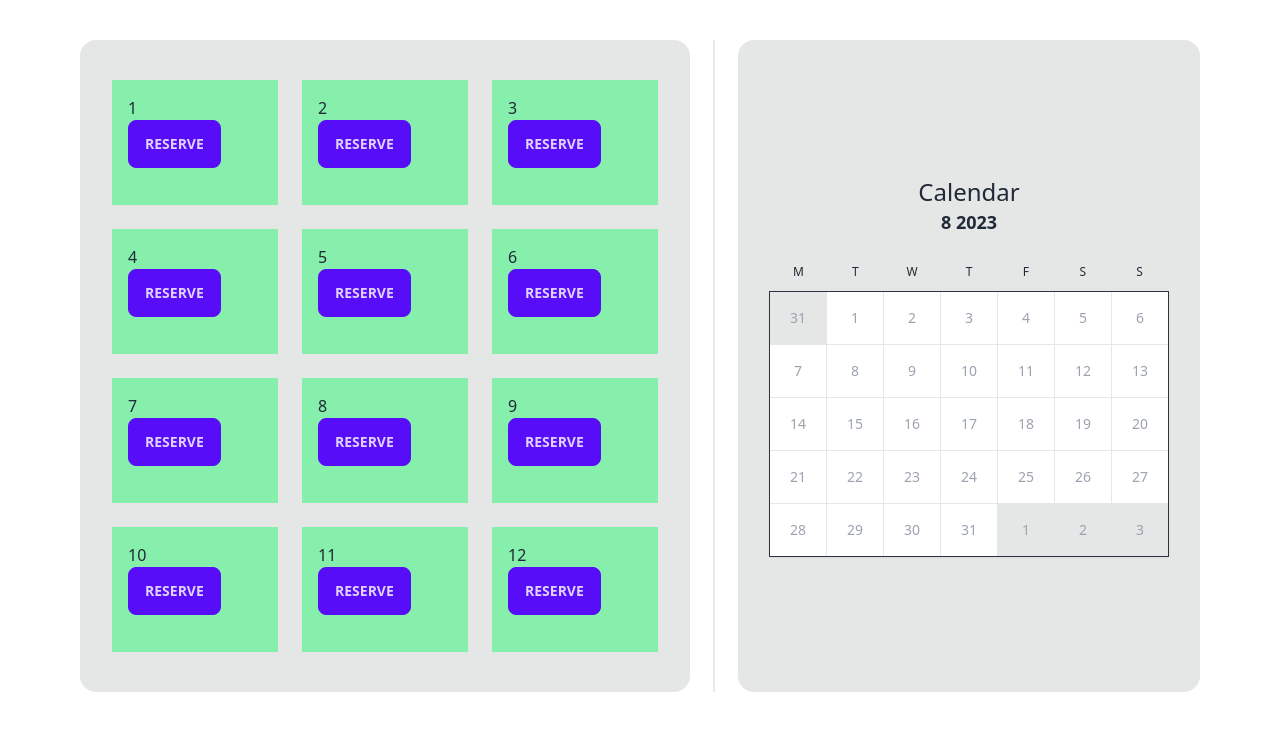
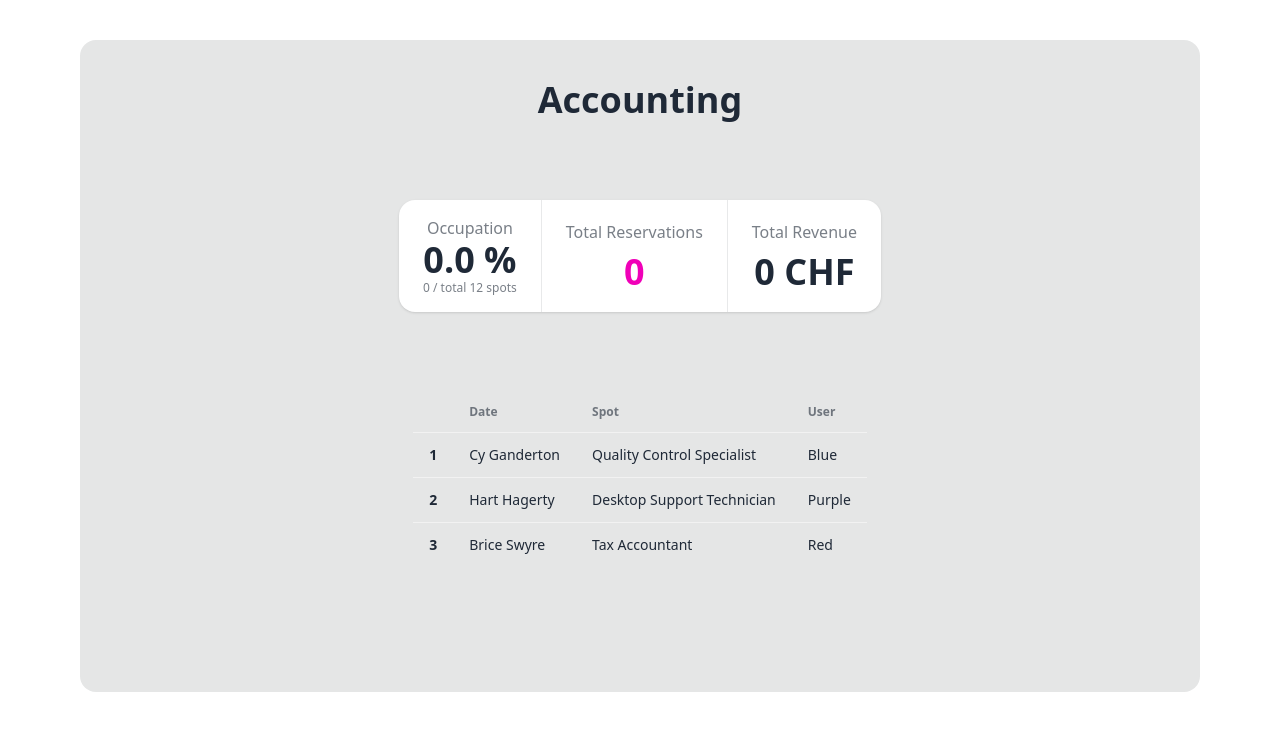
Before and after one commit to thywidi/ifa-vicc, a Flask app: page /accounting in a window 1280 px wide. Shown: the part 68-800 px from the top of the page. Run offline with Flask 3, Linux system fonts and the light colour scheme; the visitor is signed in with stand-in values (Sample User, id 1); data comes from the database, SQL or seed files in the repository; data that the repository does not hold is empty; style sheets or scripts are compiled from the project's sources.

Commit message:
Setup accounting route

```diff
--- a/app/parking/forms.py
+++ b/app/parking/forms.py
@@ -3,4 +3,4 @@
 
 
 class BaseForm(FlaskForm):
-    submit = SubmitField("Submit", render_kw={"class": "btn btn-primary"})
+    submit = SubmitField("Submit", render_kw={"class": "btn btn-neutral"})
--- a/app/parking/routes.py
+++ b/app/parking/routes.py
@@ -1,7 +1,7 @@
 from flask import flash, redirect, render_template, request, url_for
 from flask_login import current_user, login_required
 from sqlalchemy import select
-from app.models import ParkingSpot
+from app.models import ParkingSpot, Reservation
 from app import db
 from app.parking import bp
 from app.parking.calendar import ParkingCalendar
@@ -92,3 +92,26 @@
         return redirect(url_for("parking.index"))
     else:
         return redirect(url_for("parking.index"))
+
+
+@bp.route("/accounting")
+@login_required
+def accounting():
+    spots = db.session.scalars(select(ParkingSpot)).all()
+    spotCount = len(list(spots))
+    today = datetime.date.today()
+    occupied = len(list(filter(lambda x: x.is_reserved(today), spots)))
+    occupation = (occupied / spotCount) * 100
+
+    reservations = db.session.scalars(select(Reservation).join(ParkingSpot)).all()
+    revenue = sum(map(lambda x: x.parking_spot.price, reservations))
+
+    return render_template(
+        "pages/accounting.html",
+        title="Accounting",
+        spots=spotCount,
+        occupied=occupied,
+        occupation=occupation,
+        reservations=reservations,
+        revenue=revenue,
+    )
--- a/app/templates/components/header.html
+++ b/app/templates/components/header.html
@@ -11,7 +11,7 @@
       {% if current_user.is_anonymous %}
       <li><a href="{{ url_for('auth.login') }}">Login</a></li>
       {% else %}
-      <li><a>Accounting</a></li>
+      <li><a href="{{ url_for('parking.accounting') }}">Accounting</a></li>
       <li><a href="{{ url_for('auth.logout') }}">Logout</a></li>
       {% endif %}
     </ul>
--- a/app/templates/components/spot.html
+++ b/app/templates/components/spot.html
@@ -1,7 +1,9 @@
 {% import 'components/reserve.html' as reserverender %} {% macro spot(id,
 is_reserved, info, activeDate, form) -%}
-<div class="{{'bg-green-300' if not is_reserved else 'bg-red-300'}} p-4">
-  <h1 class="">{{id}}</h1>
+<div
+  class="gap-4 flex items-center justify-center flex-col border-2 {{'border-green-300' if not is_reserved else 'border-red-300'}} p-4"
+>
+  <h1 class="fw-bold text-2xl">{{id}}</h1>
   {{ reserverender.reserve(id, is_reserved, activeDate, form) }}
 </div>
 {%- endmacro %}
--- /dev/null
+++ b/app/templates/pages/accounting.html
@@ -0,0 +1,61 @@
+{% extends "base.html" %}
+{% block content %}
+    <div class="flex-grow py-10 px-20 flex flex-col">
+        <div class="flex w-full flex-grow">
+            <div class="flex flex-col gap-20 items-center flex-grow card bg-base-300 rounded-box px-8 py-10">
+                <h1 class="text-4xl font-bold">Accounting</h1>
+                <div class="stats shadow">
+                    <div class="stat place-items-center">
+                        <div class="stat-title">Occupation</div>
+                        <div class="stat-value">{{ occupation }} %</div>
+                        <div class="stat-desc">{{ occupied }} / total {{ spots }} spots</div>
+                    </div>
+                    <div class="stat place-items-center">
+                        <div class="stat-title">Total Reservations</div>
+                        <div class="stat-value text-secondary">{{ reservations|length }}</div>
+                    </div>
+                    <div class="stat place-items-center">
+                        <div class="stat-title">Total Revenue</div>
+                        <div class="stat-value">{{ revenue }} CHF</div>
+                    </div>
+                </div>
+                <div class="overflow-x-auto">
+                    <table class="table">
+                        <!-- head -->
+                        <thead>
+                            <tr>
+                                <th></th>
+                                <th>Date</th>
+                                <th>Spot</th>
+                                <th>User</th>
+                            </tr>
+                        </thead>
+                        <tbody>
+                            <!-- row 1 -->
+                            <tr>
+                                <th>1</th>
+                                <td>Cy Ganderton</td>
+                                <td>Quality Control Specialist</td>
+                                <td>Blue</td>
+                            </tr>
+                            <!-- row 2 -->
+                            <tr>
+                                <th>2</th>
+                                <td>Hart Hagerty</td>
+                                <td>Desktop Support Technician</td>
+                                <td>Purple</td>
+                            </tr>
+                            <!-- row 3 -->
+                            <tr>
+                                <th>3</th>
+                                <td>Brice Swyre</td>
+                                <td>Tax Accountant</td>
+                                <td>Red</td>
+                            </tr>
+                        </tbody>
+                    </table>
+                </div>
+            </div>
+        </div>
+    </div>
+{% endblock %}
--- a/tailwind.config.js
+++ b/tailwind.config.js
@@ -1,6 +1,6 @@
 /** @type {import('tailwindcss').Config} */
 module.exports = {
-  content: ["./app/templates/**/*.html", "./app/auth/forms.py"],
+  content: ["./app/templates/**/*.html", "./app/**/forms.py"],
   theme: {
     extend: {},
   },
```
